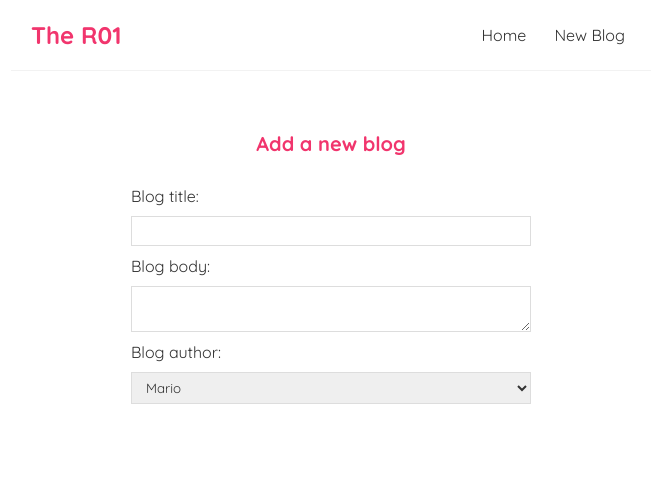
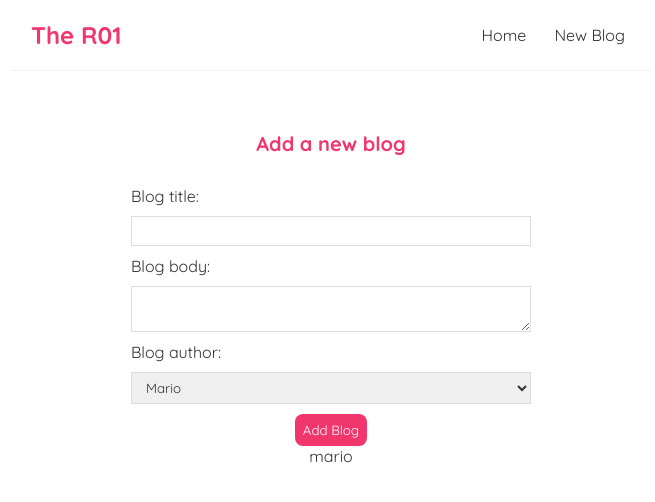
Before and after one commit to x03r4/r01, a React (Create React App) app: page /create in a window 1280 px wide. Shown: the top 502 px of the page, without its empty margins (309-964 px from the left). Built offline with nearby package versions, Linux system fonts and the light colour scheme; the HTML template or start-up script is replaced by a standard one.

Commit message:
created onChange listeners to add new blog form

```diff
--- a/src/Create.js
+++ b/src/Create.js
@@ -1,22 +1,46 @@
+import { useState } from "react";
+
 const Create = () => {
+
+    const [title, setTitle] = useState('')
+    const [body, setBody] = useState('')
+    const [author, setAuthor] = useState('mario')
+
+    const handleSubmit = (e) => {
+        e.preventDefault()
+        const blog = { title, body, author }
+        console.log(blog)
+    }
+
     return (
         <div className="create">
             <h2>Add a new blog</h2>
-            <form>
+            <form onSubmit={handleSubmit}>
                 <label>Blog title:</label>
                 <input
                     type="text"
                     required
+                    value={ title }
+                    onChange={(e) => setTitle(e.target.value)}
                 />
                 <label>Blog body:</label>
                 <textarea
                 required
+                value={ body }
+                onChange={(e) => { setBody(e.target.value) }}
                 ></textarea>
                 <label>Blog author:</label>
-                <select>
+                <select
+                value={ author }
+                onChange={(e) => {setAuthor(e.target.value)}}
+                >
                     <option value="mario">Mario</option>
                     <option value="yoshi">Yoshi</option>
                 </select>
+                <button>Add Blog</button>
+                <p>{ title }</p>
+                <p>{ body }</p>
+                <p>{ author }</p>
             </form>
         </div>
      );
--- a/src/Home.js
+++ b/src/Home.js
@@ -8,7 +8,7 @@
         <div className="home">
             { error && <div>{ error }</div> }
             { isPending && <div>Loading...</div> }
-            {blogs && <BlogList blogs={blogs} title="All blogs"/>}
+            { blogs && <BlogList blogs={blogs} title="All blogs"/> }
         </div>
      );
 }
```
